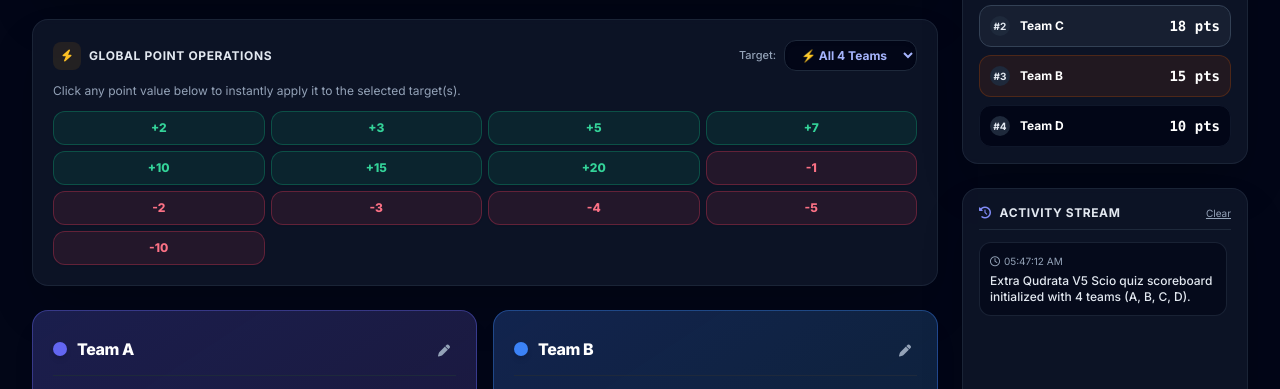
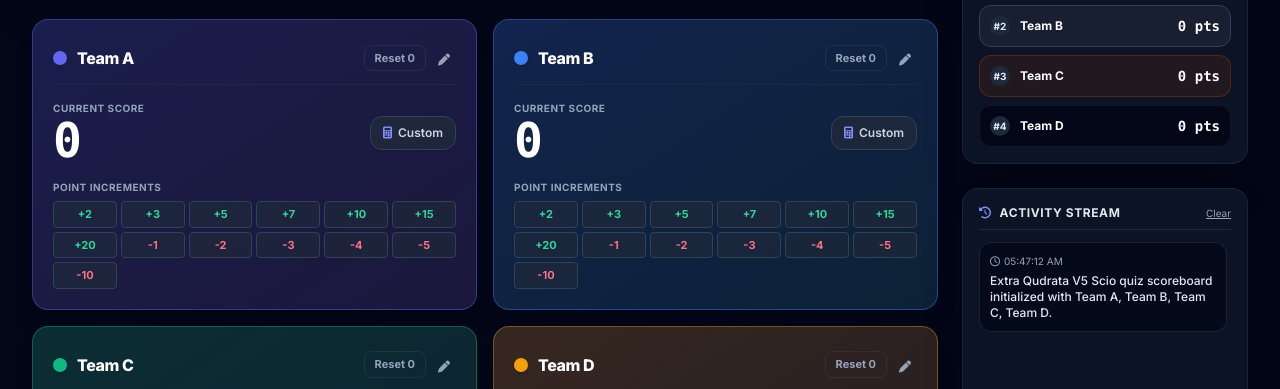
Before and after one commit to aaravd-glitch/Scoreboard, a plain HTML site: page index.html in a window 1280 px wide. Shown: the part 204-593 px from the top of the page. Drawn offline with nearby package versions, Linux system fonts and the light colour scheme.

Commit message:
Update index.html

```diff
--- a/index.html
+++ b/index.html
@@ -25,15 +25,10 @@
                             '0%': { transform: 'scale(1)' },
                             '50%': { transform: 'scale(1.12)' },
                             '100%': { transform: 'scale(1)' }
-                        },
-                        pulseGlow: {
-                            '0%, 100%': { boxShadow: '0 0 15px rgba(59, 130, 246, 0.4)' },
-                            '50%': { boxShadow: '0 0 30px rgba(59, 130, 246, 0.8)' }
                         }
                     },
                     animation: {
-                        pop: 'pop 0.3s ease-in-out',
-                        pulseGlow: 'pulseGlow 3s infinite'
+                        pop: 'pop 0.3s ease-in-out'
                     }
                 }
             }
@@ -57,7 +52,7 @@
                     <i class="fa-solid fa-graduation-cap text-white text-xl"></i>
                 </div>
                 <div>
-                    <h1 class="font-extrabold text-base sm:text-2xl tracking-tight text-transparent bg-clip-text bg-gradient-to-r from-white via-indigo-200 to-indigo-400">Extra Qudrata V5 Scio quiz scoreboard</h1>
+                    <h1 class="font-extrabold text-sm sm:text-2xl tracking-tight text-transparent bg-clip-text bg-gradient-to-r from-white via-indigo-200 to-indigo-400">Extra Qudrata V5 Scio quiz scoreboard</h1>
                     <p class="text-xs text-slate-400 font-medium">Interactive 4-Team Quiz Competition Hub</p>
                 </div>
             </div>
@@ -68,7 +63,7 @@
                 </button>
                 <button onclick="resetAllScores()" class="px-3.5 py-2 text-xs font-bold rounded-xl bg-rose-500/10 hover:bg-rose-500/20 text-rose-400 transition flex items-center space-x-2 border border-rose-500/30">
                     <i class="fa-solid fa-rotate-right"></i>
-                    <span class="hidden sm:inline">Reset Match</span>
+                    <span class="hidden sm:inline">Reset All</span>
                 </button>
             </div>
         </div>
@@ -76,7 +71,7 @@
 
     <main class="flex-1 max-w-7xl w-full mx-auto px-4 sm:px-6 lg:px-8 py-6 grid grid-cols-1 lg:grid-cols-4 gap-6">
 
-        <!-- Main Area: Timer, Quick Global Ops, & 4 Team Cards -->
+        <!-- Main Area: Timer & 4 Team Cards -->
         <div class="lg:col-span-3 space-y-6">
 
             <!-- Match Timer & Controls Bar -->
@@ -105,52 +100,8 @@
                 <div class="flex items-center space-x-3 w-full md:w-auto justify-end">
                     <div class="text-right">
                         <div class="text-[10px] uppercase tracking-wider text-slate-400 font-bold">Participants</div>
-                        <div class="text-sm font-extrabold text-indigo-300">4 Teams Active (A, B, C, D)</div>
+                        <div class="text-sm font-extrabold text-indigo-300">4 Teams Active</div>
                     </div>
-                </div>
-            </div>
-
-            <!-- Global Quick Point Operations Panel -->
-            <div class="bg-slate-900/80 border border-slate-800/80 rounded-2xl p-4 sm:p-5 shadow-2xl backdrop-blur-sm">
-                <div class="flex flex-col sm:flex-row sm:items-center justify-between mb-3 gap-2">
-                    <div class="flex items-center space-x-2">
-                        <div class="w-7 h-7 rounded-lg bg-amber-500/10 flex items-center justify-center text-amber-400">
-                            <i class="fa-solid fa-bolt text-xs"></i>
-                        </div>
-                        <h2 class="text-xs font-bold uppercase tracking-wider text-slate-200">Global Point Operations</h2>
-                    </div>
-
-                    <!-- Target Selector Dropdown -->
-                    <div class="flex items-center space-x-2">
-                        <span class="text-[11px] text-slate-400 font-medium">Target:</span>
-                        <select id="globalTargetSelect" class="bg-slate-950 border border-slate-800 text-indigo-300 text-xs rounded-xl px-3 py-1.5 font-bold focus:outline-none focus:border-indigo-500 shadow-inner">
-                            <option value="all">⚡ All 4 Teams</option>
-                            <option value="team-0">Team A</option>
-                            <option value="team-1">Team B</option>
-                            <option value="team-2">Team C</option>
-                            <option value="team-3">Team D</option>
-                        </select>
-                    </div>
-                </div>
-
-                <p class="text-xs text-slate-400 mb-3">Click any point value below to instantly apply it to the selected target(s).</p>
-
-                <!-- Point Buttons: Positive & Negative -->
-                <div class="grid grid-cols-4 sm:grid-cols-13 gap-1.5">
-                    <button onclick="applyPointsToTarget(2)" class="py-2 px-1 bg-emerald-500/10 hover:bg-emerald-500/20 border border-emerald-500/30 text-emerald-400 font-black rounded-xl text-xs transition transform active:scale-95 shadow-sm">+2</button>
-                    <button onclick="applyPointsToTarget(3)" class="py-2 px-1 bg-emerald-500/10 hover:bg-emerald-500/20 border border-emerald-500/30 text-emerald-400 font-black rounded-xl text-xs transition transform active:scale-95 shadow-sm">+3</button>
-                    <button onclick="applyPointsToTarget(5)" class="py-2 px-1 bg-emerald-500/10 hover:bg-emerald-500/20 border border-emerald-500/30 text-emerald-400 font-black rounded-xl text-xs transition transform active:scale-95 shadow-sm">+5</button>
-                    <button onclick="applyPointsToTarget(7)" class="py-2 px-1 bg-emerald-500/10 hover:bg-emerald-500/20 border border-emerald-500/30 text-emerald-400 font-black rounded-xl text-xs transition transform active:scale-95 shadow-sm">+7</button>
-                    <button onclick="applyPointsToTarget(10)" class="py-2 px-1 bg-emerald-500/10 hover:bg-emerald-500/20 border border-emerald-500/30 text-emerald-400 font-black rounded-xl text-xs transition transform active:scale-95 shadow-sm">+10</button>
-                    <button onclick="applyPointsToTarget(15)" class="py-2 px-1 bg-emerald-500/10 hover:bg-emerald-500/20 border border-emerald-500/30 text-emerald-400 font-black rounded-xl text-xs transition transform active:scale-95 shadow-sm">+15</button>
-                    <button onclick="applyPointsToTarget(20)" class="py-2 px-1 bg-emerald-500/10 hover:bg-emerald-500/20 border border-emerald-500/30 text-emerald-400 font-black rounded-xl text-xs transition transform active:scale-95 shadow-sm">+20</button>
-
-                    <button onclick="applyPointsToTarget(-1)" class="py-2 px-1 bg-rose-500/10 hover:bg-rose-500/20 border border-rose-500/30 text-rose-400 font-black rounded-xl text-xs transition transform active:scale-95 shadow-sm">-1</button>
-                    <button onclick="applyPointsToTarget(-2)" class="py-2 px-1 bg-rose-500/10 hover:bg-rose-500/20 border border-rose-500/30 text-rose-400 font-black rounded-xl text-xs transition transform active:scale-95 shadow-sm">-2</button>
-                    <button onclick="applyPointsToTarget(-3)" class="py-2 px-1 bg-rose-500/10 hover:bg-rose-500/20 border border-rose-500/30 text-rose-400 font-black rounded-xl text-xs transition transform active:scale-95 shadow-sm">-3</button>
-                    <button onclick="applyPointsToTarget(-4)" class="py-2 px-1 bg-rose-500/10 hover:bg-rose-500/20 border border-rose-500/30 text-rose-400 font-black rounded-xl text-xs transition transform active:scale-95 shadow-sm">-4</button>
-                    <button onclick="applyPointsToTarget(-5)" class="py-2 px-1 bg-rose-500/10 hover:bg-rose-500/20 border border-rose-500/30 text-rose-400 font-black rounded-xl text-xs transition transform active:scale-95 shadow-sm">-5</button>
-                    <button onclick="applyPointsToTarget(-10)" class="py-2 px-1 bg-rose-500/10 hover:bg-rose-500/20 border border-rose-500/30 text-rose-400 font-black rounded-xl text-xs transition transform active:scale-95 shadow-sm">-10</button>
                 </div>
             </div>
 
@@ -259,13 +210,13 @@
         // Exactly 4 Teams State Management (Team A, Team B, Team C, Team D)
         let state = {
             teams: [
-                { id: 0, name: 'Team A', score: 20, color: 'indigo', gradient: 'from-indigo-600/20 to-purple-600/10', border: 'border-indigo-500/40', badge: 'bg-indigo-500' },
-                { id: 1, name: 'Team B', score: 15, color: 'blue', gradient: 'from-blue-600/20 to-cyan-600/10', border: 'border-blue-500/40', badge: 'bg-blue-500' },
-                { id: 2, name: 'Team C', score: 18, color: 'emerald', gradient: 'from-emerald-600/20 to-teal-600/10', border: 'border-emerald-500/40', badge: 'bg-emerald-500' },
-                { id: 3, name: 'Team D', score: 10, color: 'amber', gradient: 'from-amber-600/20 to-orange-600/10', border: 'border-amber-500/40', badge: 'bg-amber-500' }
+                { id: 0, name: 'Team A', score: 0, gradient: 'from-indigo-600/20 to-purple-600/10', border: 'border-indigo-500/40', badge: 'bg-indigo-500' },
+                { id: 1, name: 'Team B', score: 0, gradient: 'from-blue-600/20 to-cyan-600/10', border: 'border-blue-500/40', badge: 'bg-blue-500' },
+                { id: 2, name: 'Team C', score: 0, gradient: 'from-emerald-600/20 to-teal-600/10', border: 'border-emerald-500/40', badge: 'bg-emerald-500' },
+                { id: 3, name: 'Team D', score: 0, gradient: 'from-amber-600/20 to-orange-600/10', border: 'border-amber-500/40', badge: 'bg-amber-500' }
             ],
             history: [
-                { text: 'Extra Qudrata V5 Scio quiz scoreboard initialized with 4 teams (A, B, C, D).', time: new Date().toLocaleTimeString([], {hour: '2-digit', minute:'2-digit', second:'2-digit'}) }
+                { text: 'Extra Qudrata V5 Scio quiz scoreboard initialized with Team A, Team B, Team C, Team D.', time: new Date().toLocaleTimeString([], {hour: '2-digit', minute:'2-digit', second:'2-digit'}) }
             ],
             timerSeconds: 0,
             timerInterval: null,
@@ -337,9 +288,14 @@
                             <span class="w-3.5 h-3.5 rounded-full ${team.badge} shadow-md inline-block"></span>
                             <h3 class="font-extrabold text-base text-white tracking-tight">${escapeHtml(team.name)}</h3>
                         </div>
-                        <button onclick="openEditTeamModal(${team.id})" class="p-1.5 text-slate-400 hover:text-white rounded-lg hover:bg-slate-800 transition" title="Edit Team Name">
-                            <i class="fa-solid fa-pen text-xs"></i>
-                        </button>
+                        <div class="flex items-center space-x-1.5">
+                            <button onclick="resetTeamScore(${team.id})" class="px-2.5 py-1 text-[11px] font-bold text-slate-400 hover:text-white rounded-lg hover:bg-slate-800 transition border border-slate-700/50" title="Reset Score">
+                                Reset 0
+                            </button>
+                            <button onclick="openEditTeamModal(${team.id})" class="p-1.5 text-slate-400 hover:text-white rounded-lg hover:bg-slate-800 transition" title="Edit Team Name">
+                                <i class="fa-solid fa-pen text-xs"></i>
+                            </button>
+                        </div>
                     </div>
 
                     <!-- Score display & custom button -->
@@ -354,9 +310,9 @@
                         </button>
                     </div>
 
-                    <!-- Point Buttons: Positive & Negative (-1 to -5, -10, +2 to +20) -->
+                    <!-- Point Buttons: Positive & Negative (+2,+3,+5,+7,+10,+15,+20, -1,-2,-3,-4,-5,-10) -->
                     <div class="space-y-1.5">
-                        <div class="text-[10px] text-slate-400 uppercase font-bold tracking-wider">Quick Point Adjustments</div>
+                        <div class="text-[10px] text-slate-400 uppercase font-bold tracking-wider">Point Increments</div>
                         <div class="grid grid-cols-6 sm:grid-cols-13 gap-1">
                             <button onclick="updateScore(${team.id}, 2)" class="py-1 px-0.5 bg-slate-800/70 hover:bg-emerald-600/30 border border-slate-700 hover:border-emerald-500/50 text-emerald-400 font-bold rounded text-[11px] transition">+2</button>
                             <button onclick="updateScore(${team.id}, 3)" class="py-1 px-0.5 bg-slate-800/70 hover:bg-emerald-600/30 border border-slate-700 hover:border-emerald-500/50 text-emerald-400 font-bold rounded text-[11px] transition">+3</button>
@@ -398,29 +354,16 @@
             renderTeams();
             renderLeaderboard();
             showToast(actionDesc);
-
-            if (team.score >= 50 && delta > 0) {
-                triggerVictoryCelebration();
-            }
         }
 
-        function applyPointsToTarget(delta) {
-            const targetVal = document.getElementById('globalTargetSelect').value;
-
-            if (targetVal === 'all') {
-                state.teams.forEach(team => {
-                    team.score += delta;
-                });
-                addHistoryLog(`Applied global ${delta > 0 ? '+' + delta : delta} points to all 4 teams.`);
-                showToast(`Applied ${delta > 0 ? '+' + delta : delta} pts to all teams`);
-            } else {
-                const teamId = parseInt(targetVal);
-                updateScore(teamId, delta);
-                return;
-            }
-
+        function resetTeamScore(teamId) {
+            const team = state.teams.find(t => t.id === teamId);
+            if (!team) return;
+            team.score = 0;
+            addHistoryLog(`${team.name} score reset to 0.`);
             renderTeams();
             renderLeaderboard();
+            showToast(`${team.name} score reset`);
         }
 
         function renderLeaderboard() {
@@ -488,7 +431,7 @@
             addHistoryLog("Match reset: all team scores set to 0.");
             renderTeams();
             renderLeaderboard();
-            showToast("Match scores reset");
+            showToast("All match scores reset");
         }
 
         function openEditTeamModal(teamId) {
```
